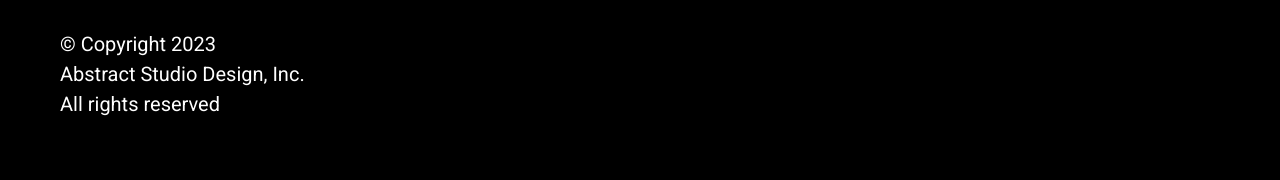
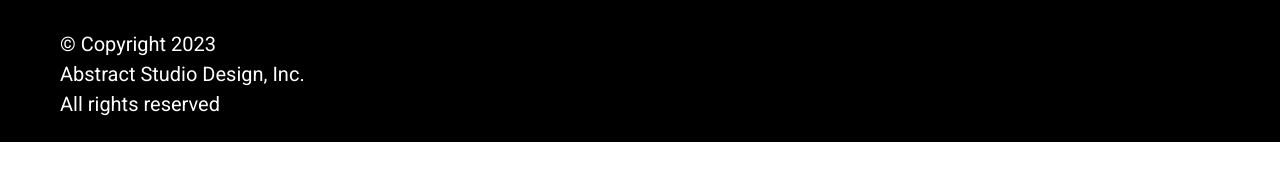
Before and after one commit to ZhuxGZ/gm2-landing, a plain HTML site: page index.html in a window 1280 px wide. Shown: the part 1473-1653 px from the top of the page. After the commit the page ends 1615 px from the top, so only its background shows below. Drawn offline with Linux system fonts and the light colour scheme.

Commit message:
style: Update the heigth and spacing in the footer

```diff
--- a/style.css
+++ b/style.css
@@ -224,7 +224,7 @@ footer {
 	}
 
 	footer {
-		height: 47vh;
+		min-height: 20em;
 		padding-left: 2.5em;
 	}
 	.footerInner {
```
